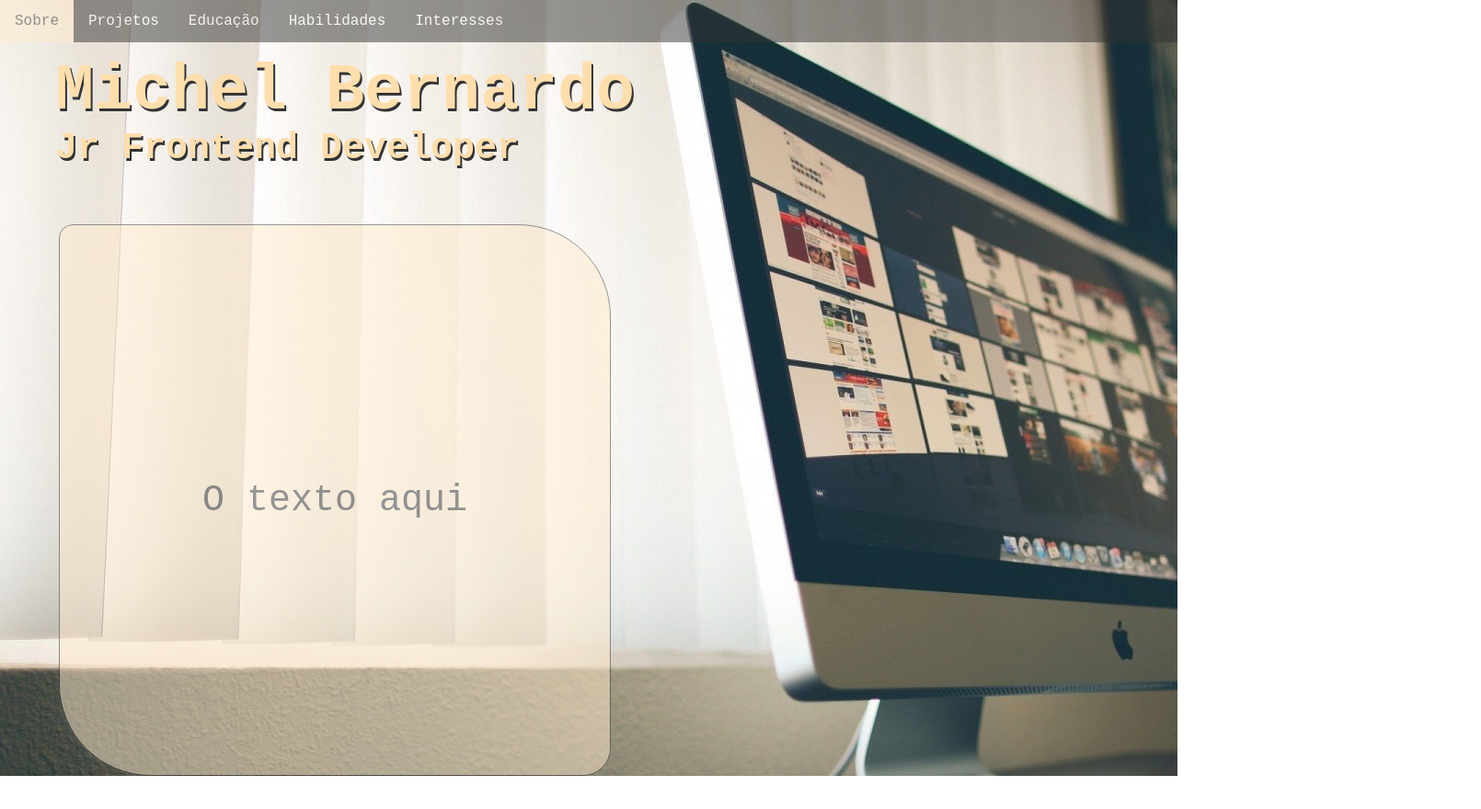
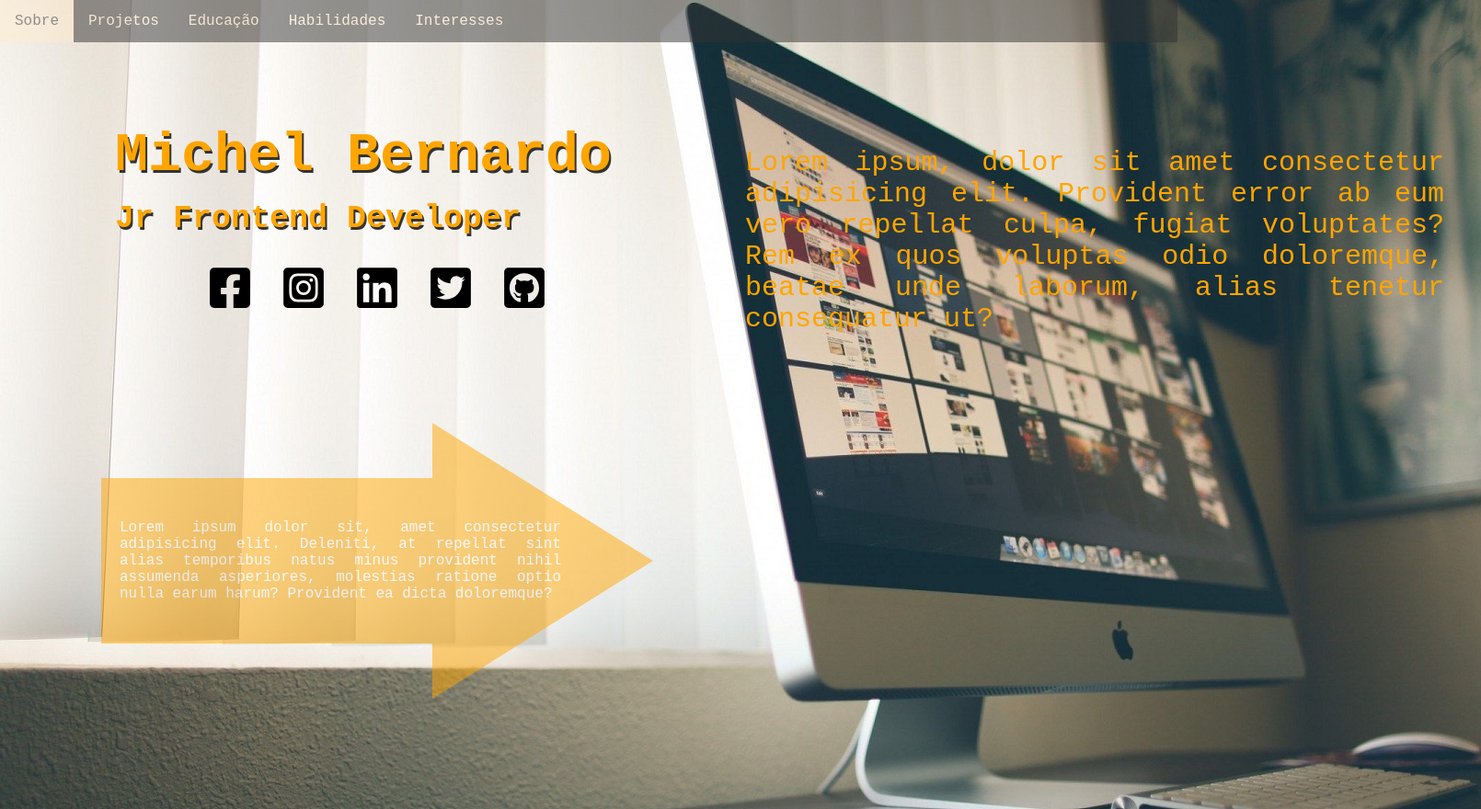
Before and after one commit to bernardojachegou/imersao_css, a plain HTML site: page index.html in a window 1280 px wide. Shown: the whole page at 92% size, 1610 px wide, since content can reach past the window. Before the commit the page ends 844 px from the top, so only its background shows below. Drawn offline with Linux system fonts and the light colour scheme; a web font is replaced by a local one.

Commit message:
novas divs

```diff
--- a/css/estilos.css
+++ b/css/estilos.css
@@ -33,10 +33,10 @@ body {
 
 .menu ul li a {
   display: block;
-  color: white;
   text-align: center;
   padding: 14px 16px;
   text-decoration: none;
+  color: #FFEBCD;
 }
 
 .menu ul li a:hover {
@@ -44,40 +44,100 @@ body {
   background-color: #FFEBCD;
 }
 
-.titulo-principal {
-  padding: 40px;
-  margin: 20px;
-  text-align: left;
+/* HOME SECTION */
+.home-section {
+  display: flex;
+  margin: 70px;
+  justify-content: space-between;
 }
 
-h1 {
-  font-size: 70px;
-}
+/* DIV DA HOME SECTION */
 
-h2 {
-  font-size: 40px;
-}
-
-h1, h2 {
-  color: #FFDEAD;
-  text-shadow: 2px 3px #333;
-}
-
-.sobre {
+.caixa-grande-esquerda, .caixa-grande-direita{
   display: flex;
-  margin-left: 5%;
-  width: 600px;
-  height: 600px;
-  background-color: #FFEBCD;
-  box-shadow: 0 4px 16px -12px;
-  border-radius: 15px 100px 30px;
-  border: solid 1px #333;
-  opacity: 0.5;
+  margin: 20px;
   align-items: center;
   justify-content: center;
 }
 
-p {
-  font-size: 40px;
-  color: #333;
+/* DIV DAS CAIXAS GRANDES */
+
+.caixa-grande-esquerda {
+  flex-direction: column;
+  width: 700px;
+  height: 700px;
 }
+
+.caixa-grande-direita {
+  width: 900px;
+  height: 700px;
+}
+
+.caixa-media-a, .caixa-media-b {
+  width: 600px;
+  height: 300px;
+  margin: 20px;
+}
+
+.caixa-media-b {
+  display: flex;
+  align-items: center;
+  justify-content: center;
+  background: orange;
+  opacity: 0.5;
+  clip-path: polygon(0% 20%, 60% 20%, 60% 0%, 100% 50%, 60% 100%, 60% 80%, 0% 80%);
+}
+
+.caixa-media-c {
+  width: 800px;
+  height: 600px;
+  margin: 20px;
+}
+
+/* TÍTULO DA HOME */
+
+h1 {
+  font-size: 60px;
+}
+
+h2 {
+  font-size: 35px;
+}
+
+h1, h2 {
+  margin: 15px;
+  color: orange;
+  text-shadow: 2px 3px #333;
+}
+
+/* MINHA HISTÓRIA */
+
+.minha-historia {
+  margin: 20px;
+  font-size: 30px;
+  color: orange;
+}
+
+/* FRASE MOTIVACIONAL */
+
+.frase {
+  font-size: 16px;
+  color: white;
+  margin: 20px;
+  margin-right: 100px;
+  text-align: justify;
+}
+
+.minha-historia, .frase {
+  text-align: justify;
+}
+
+.contatos {
+  display: flex;
+  justify-content: center;
+  align-items: center;
+}
+
+.icons {
+  padding: 15px;
+}
--- a/index.html
+++ b/index.html
@@ -7,9 +7,11 @@
     <title>Imersão CSS</title>
     <link rel="stylesheet" type="text/css" href="/css/estilos.css">
     <link href="https://fonts.googleapis.com/css2?family=Oxygen+Mono&display=swap" rel="stylesheet">
+
 </head>
 
 <body>
+    <header>
         <nav class="menu">
             <ul>
                 <li><a href="">Sobre</a></li>
@@ -19,15 +21,38 @@
                 <li><a href="">Interesses</a></li>
             </ul>
         </nav>
-    <header >
-        <div class="titulo-principal">
+    </header>
+    <section class="home-section">
+        <div class="caixa-grande-esquerda">
+            <div class="caixa-media-a">
                 <h1>Michel Bernardo</h1>
                 <h2>Jr Frontend Developer</h2>
+                <div class="contatos">
+                    <a class="icons" href=""><img class="icon" src="img/face.svg" alt="" width="50px" height="50px"></a>
+                    <a class="icons" href=""><img class="icon" src="img/insta.svg" alt="" width="50px" height="50px"></a>
+                    <a class="icons" href=""><img class="icon" src="img/linkedin.svg" alt="" width="50px" height="50px"></a>
+                    <a class="icons" href=""><img class="icon" src="img/twitter.svg" alt="" width="50px" height="50px"></a>
+                    <a class="icons" href=""><img class="icon" src="img/git.svg" alt="" width="50px" height="50px"></a>
                 </div>
-        <div class="sobre">
-            <p>O texto aqui</p>
             </div>
-    </header>
+            <div class="caixa-media-b">
+                <p class="frase">Lorem ipsum dolor sit, amet consectetur adipisicing elit. Deleniti, at repellat sint
+                    alias temporibus
+                    natus
+                    minus provident nihil assumenda asperiores, molestias ratione optio nulla earum harum? Provident ea
+                    dicta doloremque?</p>
+            </div>
+        </div>
+        <div class="caixa-grande-direita">
+            <div class="caixa-media-c">
+                <p class="minha-historia">Lorem ipsum, dolor sit amet consectetur adipisicing elit. Provident error ab
+                    eum vero repellat culpa, fugiat voluptates?
+                    Rem ex quos voluptas odio doloremque, beatae unde laborum, alias tenetur consequatur ut?</p>
+            </div>
+        </div>
+    </section>
+
+
 </body>
 
 </html>
```
Also changed, not shown: img/face.svg (added), img/git.svg (added), img/insta.svg (added), img/linkedin.svg (added), img/twitter.svg (added). Lines whose indentation alone changed are shown as unchanged.
